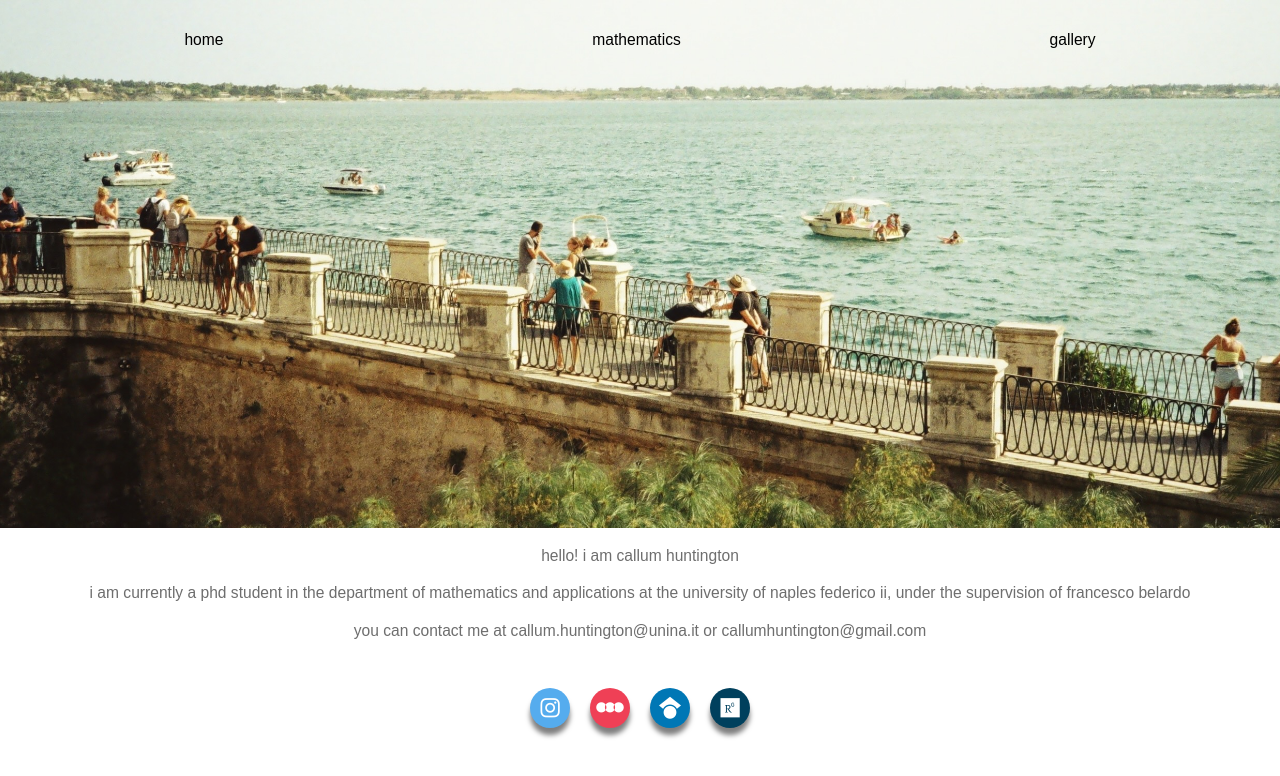
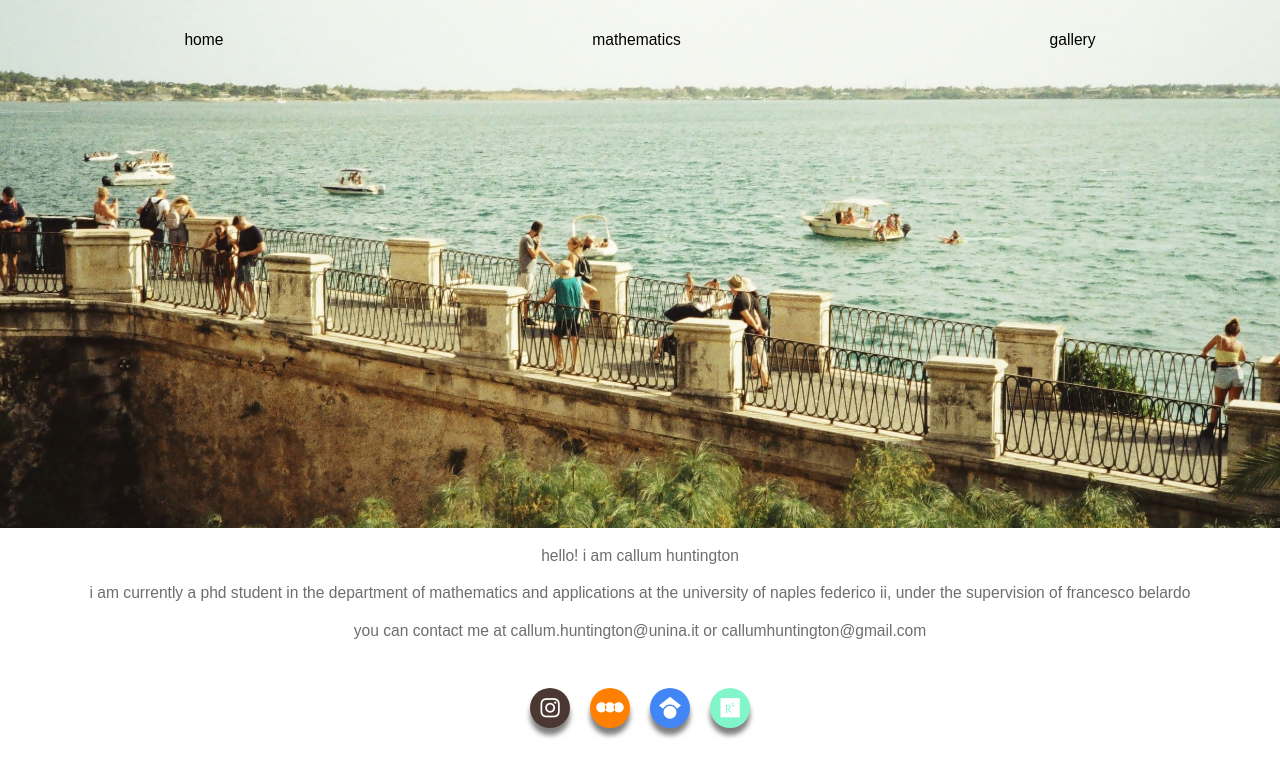
Before and after one commit to callumhuntington/mypage, a plain HTML site: page index.html in a window 1280 px wide. Drawn offline with nearby package versions, Linux system fonts and the light colour scheme.

Commit message:
Update style.css

```diff
--- a/css/style.css
+++ b/css/style.css
@@ -349,10 +349,10 @@ body.landing .backgroundimage {
 }
 
 /* Circle background colors */
-.socials ul li:nth-child(1) a { background-color: #55acee; } /* Instagram */
-.socials ul li:nth-child(2) a { background-color: #ef4056; } /* Letterboxd */
-.socials ul li:nth-child(3) a { background-color: #0077b5; } /* Google Scholar */
-.socials ul li:nth-child(4) a { background-color: #00405d; } /* ResearchGate */
+.socials ul li:nth-child(1) a { background-color: #4b3832; } /* Instagram */
+.socials ul li:nth-child(3) a { background-color: #4285f4; } /* Google Scholar */
+.socials ul li:nth-child(4) a { background-color: #82f5ca; } /* ResearchGate */
+.socials ul li:nth-child(2) a { background-color: #ff8000; } /* Letterboxd */
 
 .gallerytextcontainer {align-items: center;
     display: block;
```
